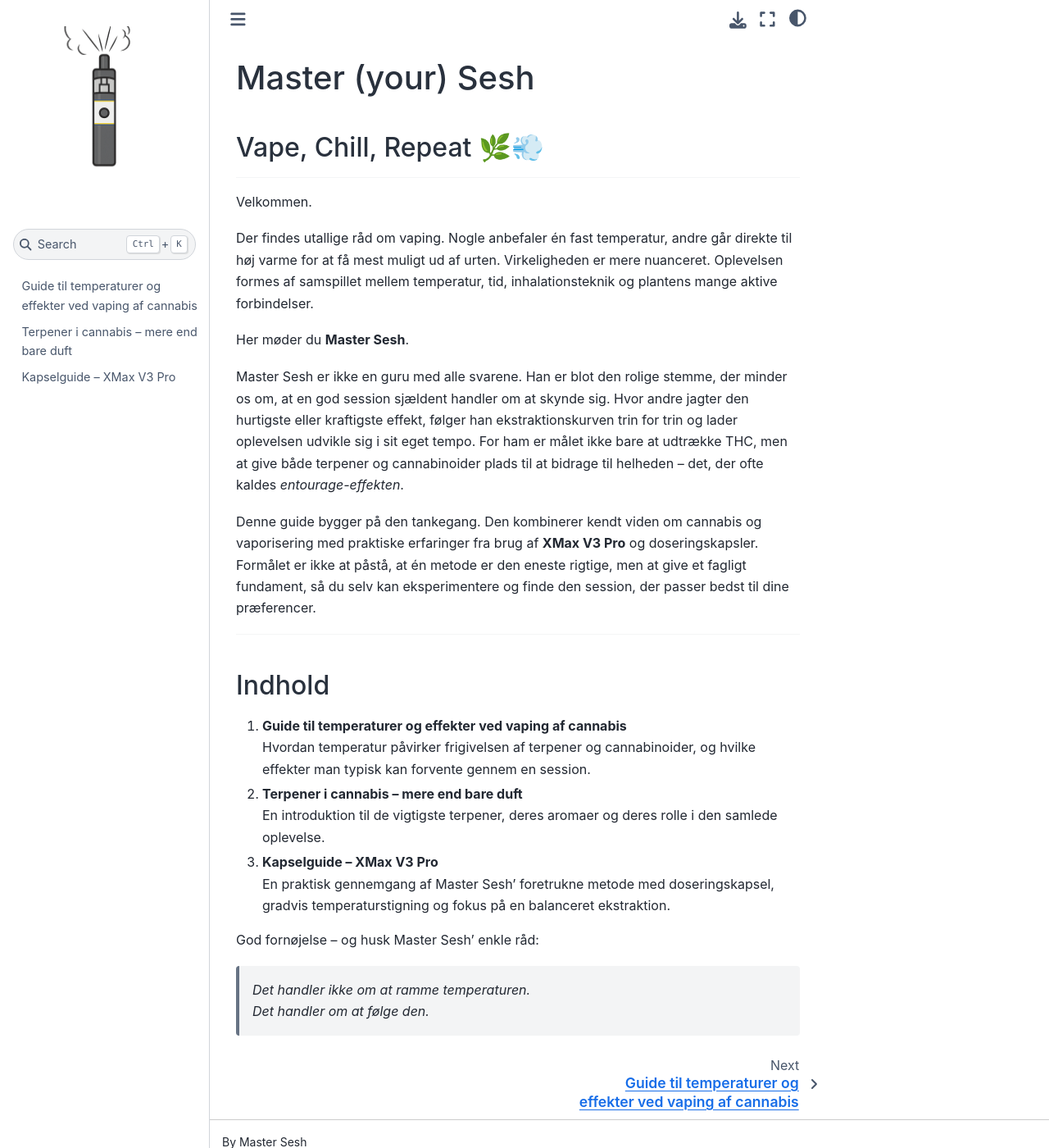
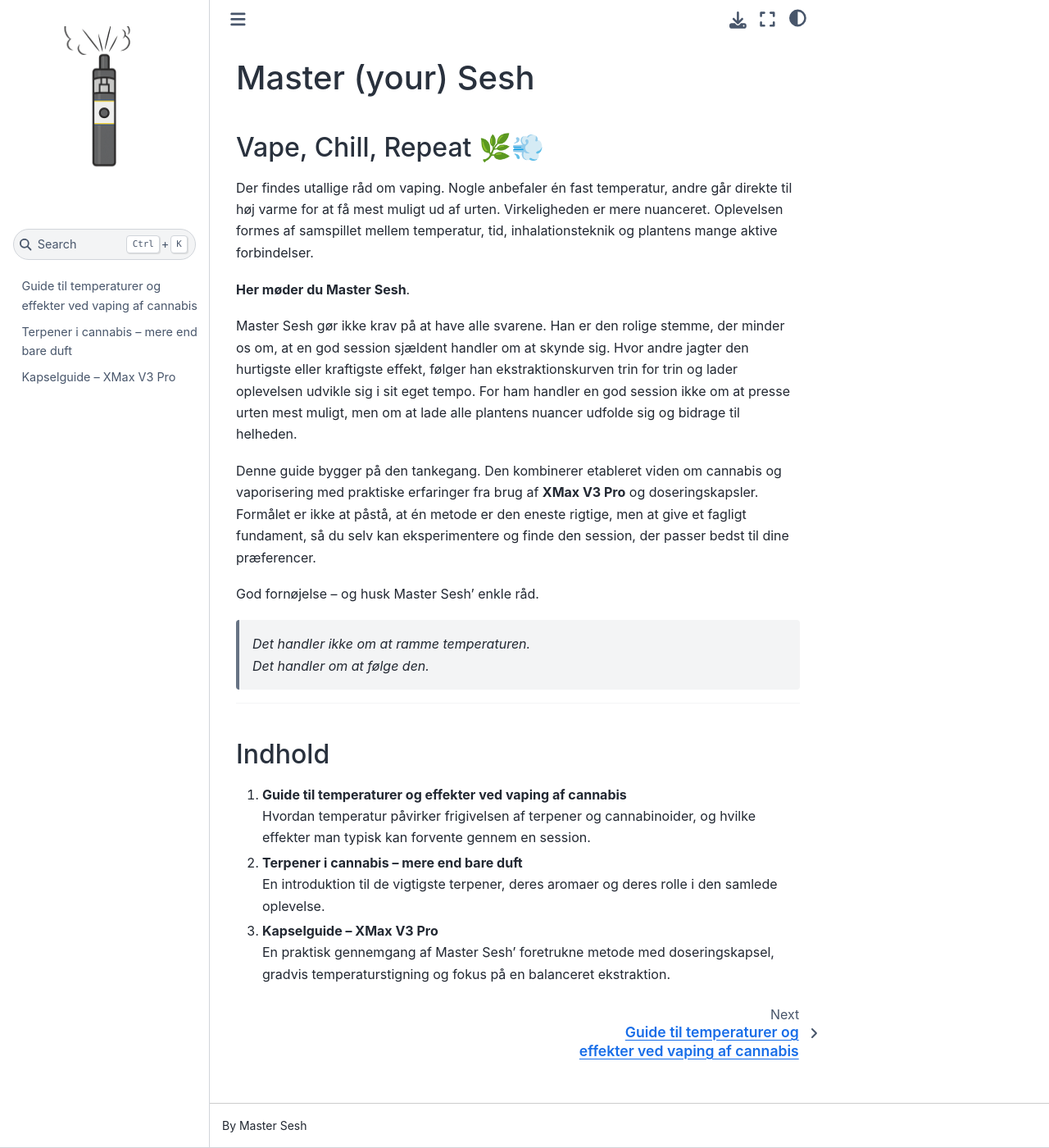
Before and after one commit to misterpoxycat/sesh, a Jupyter Book: the page built from docs/intro.md, in a window 1280 px wide and 1400 px high. Shown: the whole window at 82% size. Built offline with Jupyter Book 1.0.4 settings and Sphinx 7.4.7 and the Sphinx Book theme 1.1.4, drawn with Linux system fonts in a browser that asks for light colours.

Commit message:
Mange rettelser...

```diff
--- a/docs/intro.md
+++ b/docs/intro.md
@@ -8,17 +8,18 @@
 
 ## Vape, Chill, Repeat 🌿💨
 
----
-
-Velkommen.
-
 Der findes utallige råd om vaping. Nogle anbefaler én fast temperatur, andre går direkte til høj varme for at få mest muligt ud af urten. Virkeligheden er mere nuanceret. Oplevelsen formes af samspillet mellem temperatur, tid, inhalationsteknik og plantens mange aktive forbindelser.
 
-Her møder du **Master Sesh**.
+**Her møder du Master Sesh**.
 
-Master Sesh er ikke en guru med alle svarene. Han er blot den rolige stemme, der minder os om, at en god session sjældent handler om at skynde sig. Hvor andre jagter den hurtigste eller kraftigste effekt, følger han ekstraktionskurven trin for trin og lader oplevelsen udvikle sig i sit eget tempo. For ham er målet ikke bare at udtrække THC, men at give både terpener og cannabinoider plads til at bidrage til helheden – det, der ofte kaldes *entourage-effekten*.
+Master Sesh gør ikke krav på at have alle svarene. Han er den rolige stemme, der minder os om, at en god session sjældent handler om at skynde sig. Hvor andre jagter den hurtigste eller kraftigste effekt, følger han ekstraktionskurven trin for trin og lader oplevelsen udvikle sig i sit eget tempo. For ham handler en god session ikke om at presse urten mest muligt, men om at lade alle plantens nuancer udfolde sig og bidrage til helheden.
 
-Denne guide bygger på den tankegang. Den kombinerer kendt viden om cannabis og vaporisering med praktiske erfaringer fra brug af **XMax V3 Pro** og doseringskapsler. Formålet er ikke at påstå, at én metode er den eneste rigtige, men at give et fagligt fundament, så du selv kan eksperimentere og finde den session, der passer bedst til dine præferencer.
+Denne guide bygger på den tankegang. Den kombinerer etableret viden om cannabis og vaporisering med praktiske erfaringer fra brug af **XMax V3 Pro** og doseringskapsler. Formålet er ikke at påstå, at én metode er den eneste rigtige, men at give et fagligt fundament, så du selv kan eksperimentere og finde den session, der passer bedst til dine præferencer.
+
+God fornøjelse – og husk Master Sesh' enkle råd.
+
+> *Det handler ikke om at ramme temperaturen.\
+   Det handler om at følge den.*
 
 ---
 
@@ -33,11 +34,6 @@ Denne guide bygger på den tankegang. Den kombinerer kendt viden om cannabis og
 3. **Kapselguide – XMax V3 Pro**\
    En praktisk gennemgang af Master Sesh' foretrukne metode med doseringskapsel, gradvis temperaturstigning og fokus på en balanceret ekstraktion.
 
-God fornøjelse – og husk Master Sesh' enkle råd:
-
-> *Det handler ikke om at ramme temperaturen.\
-   Det handler om at følge den.*
-
 <!--
 ### Kapitler
 
```
Also changed, not shown: docs/kapsel.ipynb, docs/temperaturer.ipynb, docs/terpener.ipynb.
